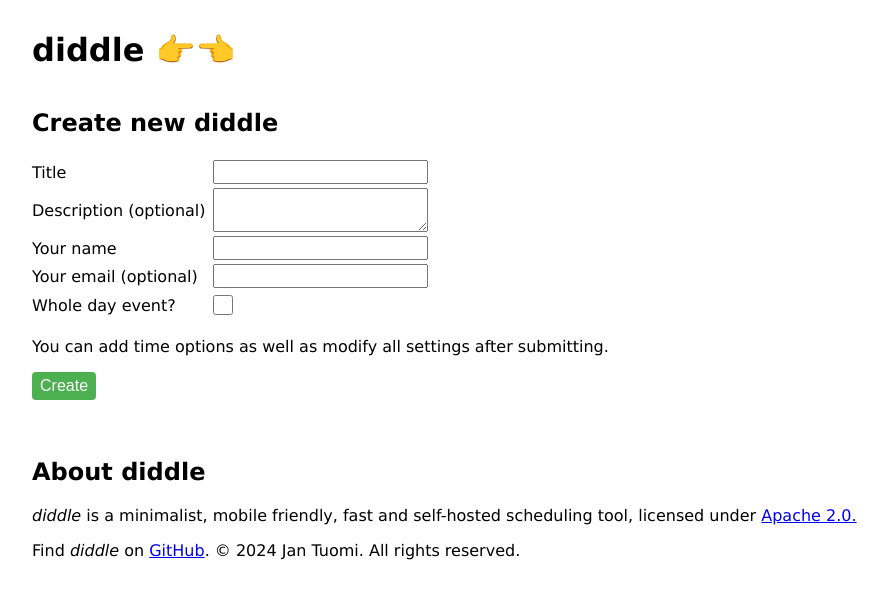
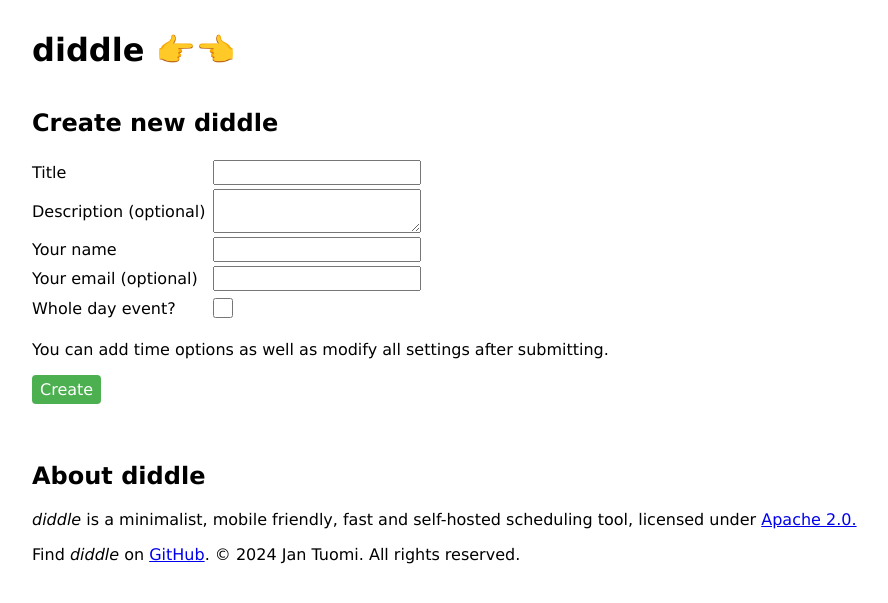
Before and after one commit to jantuomi/diddle, a Flask app: page / in a window 1280 px wide. Shown: the top 603 px of the page, without its empty margins (108-996 px from the left). Run offline with Flask 3, Linux system fonts and the light colour scheme.

Commit message:
Use Verdana font in all inputs

```diff
--- a/static/styles.css
+++ b/static/styles.css
@@ -23,7 +23,7 @@ h1:hover a {
   text-decoration: none;
 }
 
-textarea {
+textarea, input {
   font-family: "Verdana", "Arial", sans-serif;
   font-size: 16px;
 }
```
